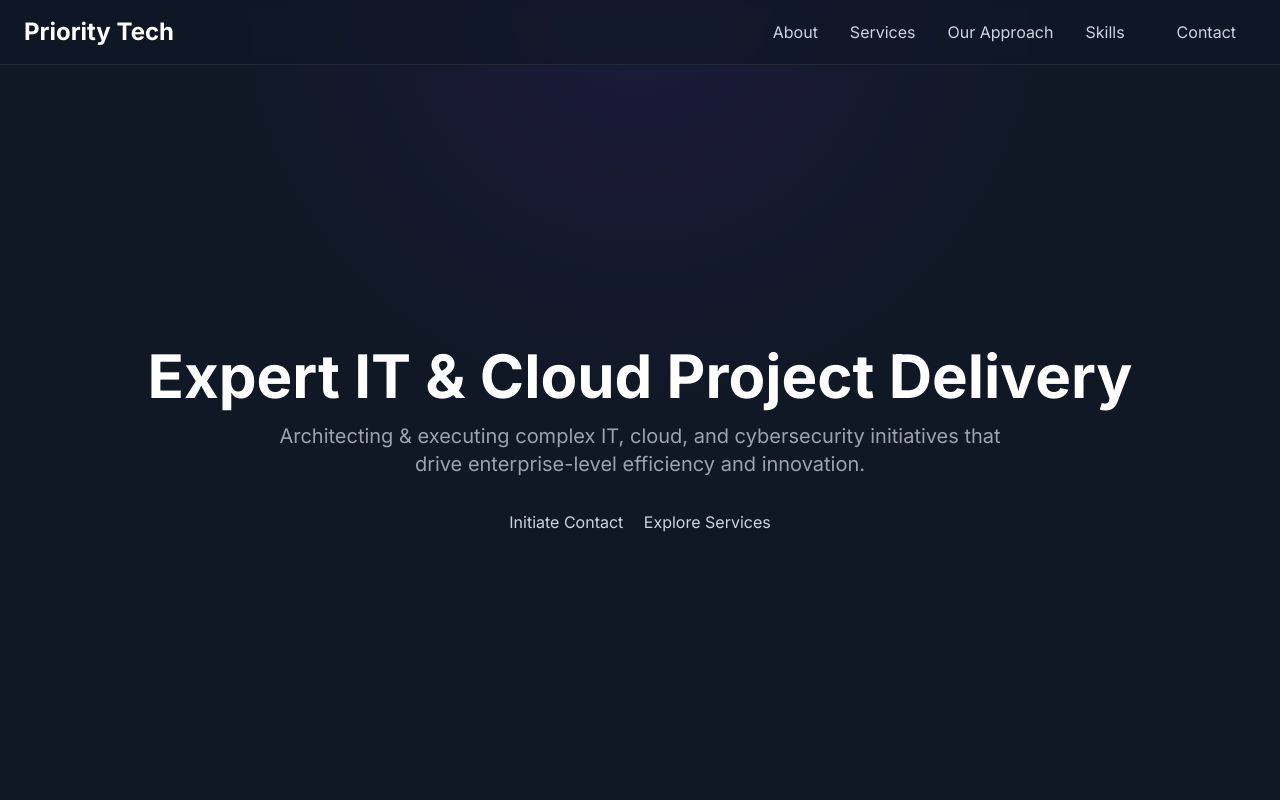
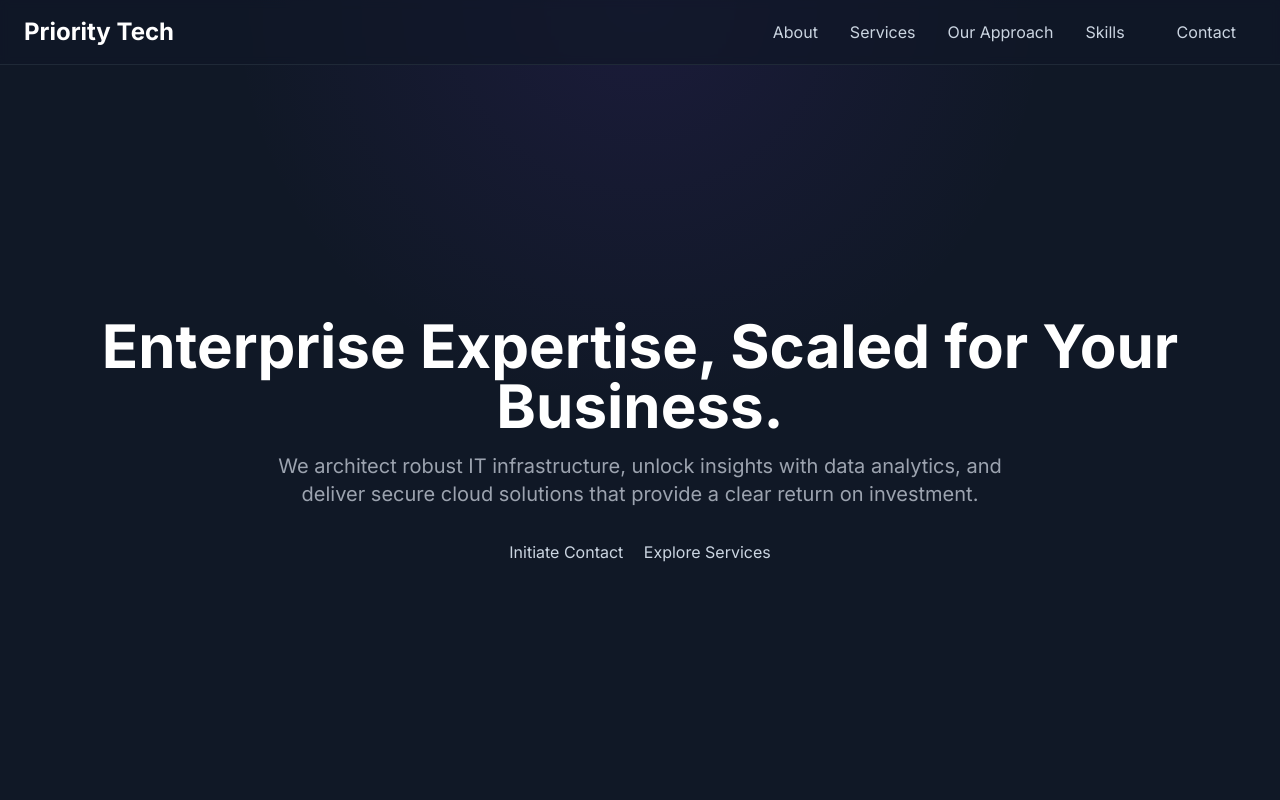
Before and after one commit to prioritytech/priority-tech-website, a plain HTML site: page priority-tech-website/index.html in a window 1280 px wide. Shown: the top 800 px of the page. Drawn offline with nearby package versions, Linux system fonts and the light colour scheme.

Commit message:
Update index.html

```diff
--- a/priority-tech-website/index.html
+++ b/priority-tech-website/index.html
@@ -115,10 +115,10 @@
         <section id="home" class="min-h-screen flex items-center justify-center text-center bg-gray-900/50 pt-20" style="background-image: radial-gradient(circle at top, rgba(124, 58, 237, 0.1), transparent 40%);">
             <div class="container mx-auto px-6">
                 <h1 class="text-4xl md:text-6xl font-bold text-white leading-tight mb-4">
-                    <span class="gradient-text">Expert IT & Cloud Project Delivery</span>
+                    <span class="gradient-text">Enterprise Expertise, Scaled for Your Business.</span>
                 </h1>
                 <p class="text-xl text-gray-400 max-w-3xl mx-auto mb-8">
-                    Architecting & executing complex IT, cloud, and cybersecurity initiatives that drive enterprise-level efficiency and innovation.
+                    We architect robust IT infrastructure, unlock insights with data analytics, and deliver secure cloud solutions that provide a clear return on investment.
                 </p>
                 <div class="space-x-4">
                     <a href="#contact" class="btn btn-primary">Initiate Contact</a>
@@ -286,7 +286,7 @@
                 </p>
                 <div class="max-w-xl mx-auto text-left">
                     <!-- IMPORTANT: Replace the action URL with your own Formspree endpoint! -->
-                    <form action="https://formspree.io/f/meozlqjr" method="POST">
+                    <form action="https://formspree.io/f/YOUR_UNIQUE_ID" method="POST">
                         <div class="mb-4">
                             <label for="name" class="block mb-2 font-semibold text-gray-300">Full Name</label>
                             <input type="text" id="name" name="name" class="w-full px-4 py-2 rounded-md bg-gray-800 border border-gray-700 focus:outline-none focus:ring-2 focus:ring-indigo-500 text-white" required>
@@ -447,5 +447,4 @@
     </script>
 
 </body>
-
 </html>
```
